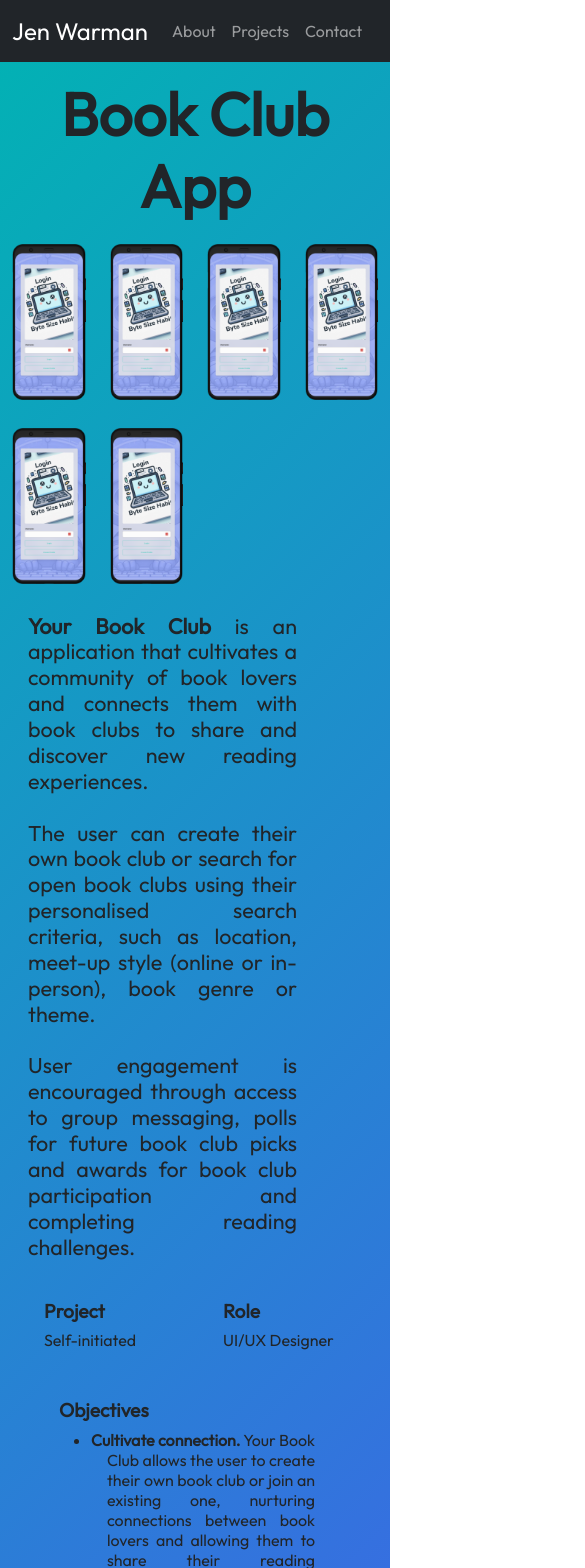
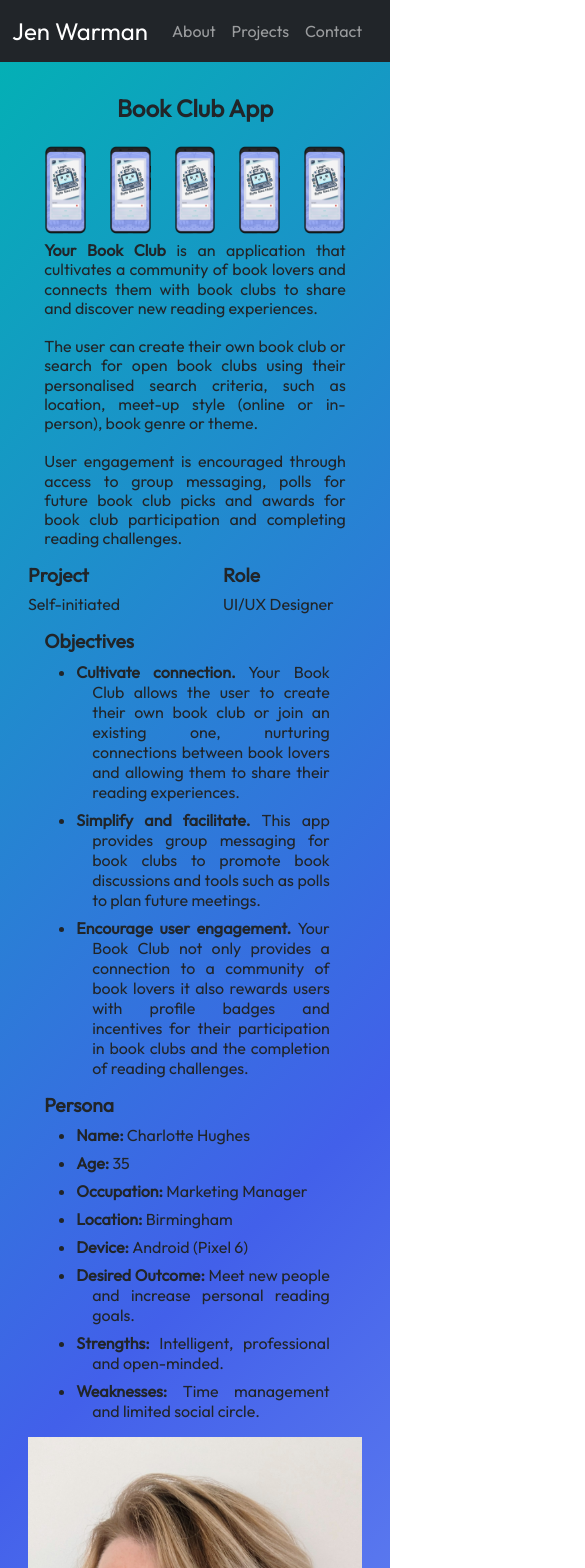
Before and after one commit to JenWarman/portfolio, a React (Vite) app: page /book-club-app in a window 390 px wide. Shown: the top 1568 px of the page, 585 px wide, since content can reach past the window. Built offline with nearby package versions, Linux system fonts and the light colour scheme.

Commit message:
Book club CSS

```diff
--- a/src/components/BookClubApp.jsx
+++ b/src/components/BookClubApp.jsx
@@ -4,51 +4,48 @@ import { Link } from "react-router-dom";
 function BookClubApp() {
     return (
         <>
-        <Container classname='bok-club-container'>
+        <Container classname='book-club-container'>
           <Row className='book-club-row'>
-            <Col className='book-club-row'>
+            <Col>
             <h1 className="book-club-title">Book Club App</h1>
             </Col>
             </Row>
-            <Row>
-            <Col xs={3} md={2}>
+            <Row className="book-club-image-row">
+            <Col xs={2} md={2}>
             <Image classname='byte-size-group-image'src='../ByteSizeHabitsMobileLogin.png' fluid/>
             </Col >
-            <Col xs={3} md={2}>
+            <Col xs={2} md={2}>
             <Image classname='byte-size-group-image'src='../ByteSizeHabitsMobileLogin.png' fluid/>
             </Col>
-            <Col xs={3} md={2}>
+            <Col xs={2} md={2}>
             <Image classname='byte-size-group-image'src='../ByteSizeHabitsMobileLogin.png' fluid/>
             </Col>
-            <Col xs={3} md={2}>
+            <Col xs={2} md={2}>
             <Image classname='byte-size-group-image'src='../ByteSizeHabitsMobileLogin.png' fluid/>
             </Col>
-            <Col xs={3} md={2}>
-            <Image classname='byte-size-group-image'src='../ByteSizeHabitsMobileLogin.png' fluid/>
-            </Col>
-            <Col xs={3} md={2}>
+            <Col xs={2} md={2}>
             <Image classname='byte-size-group-image'src='../ByteSizeHabitsMobileLogin.png' fluid/>
             </Col>
             </Row>
-            <Row>
-            <Col xs={10} md={12}><h4 className='book-club-intro'><strong>Your Book Club</strong> is an application that cultivates a community of book lovers and connects them with book clubs to share and discover new reading experiences. <br></br>
+            <Row className="book-club-image-row">
+            <Col xs={11} md={11}><h4 className='book-club-intro'><strong>Your Book Club</strong> is an application that cultivates a community of book lovers and connects them with book clubs to share and discover new reading experiences. <br></br>
 
 <br></br>The user can create their own book club or search for open book clubs using their personalised search criteria, such as location, meet-up style (online or in-person), book genre or theme. <br></br>
 
 <br></br>User engagement is encouraged through access to group messaging, polls for future book club picks and awards for book club participation and completing reading challenges.
 </h4></Col>
            </Row>
-          <Row className='byte-size-row'>
-            <Col>
+          <Row className="book-club-image-row">
+            <Col xs={6} md={5}>
             <h2 className="byte-size-sub-header">Project</h2>
             <h5 className="byte-size-intro">Self-initiated</h5>
             </Col>
-            <Col>
+            <Col xs={6} md={6}>
             <h2 className="byte-size-sub-header">Role</h2>
             <h5 className="byte-size-intro">UI/UX Designer</h5>
             </Col>
           </Row>
-          <Row className='byte-size-row'>
+          <Row className="book-club-image-row">
             <Col xs={11} md={11}className="byte-size-objectives">
             <h2 className="byte-size-sub-header">Objectives</h2>
           <ul>
@@ -60,7 +57,7 @@ function BookClubApp() {
             </ul>
             </Col>
           </Row>
-          <Row className='byte-size-row'>
+          <Row className="book-club-image-row">
             <Col xs={11} md={8} className="byte-size-objectives">
             <h2 className="byte-size-sub-header">Persona</h2>
           <ul>
@@ -74,63 +71,62 @@ function BookClubApp() {
             <li className="byte-size-list"><h5 className="byte-size-list"><span><strong>Weaknesses: </strong>Time management and limited social circle.</span></h5></li>
             </ul>
             </Col>
-            <Col xs={11} md={4}><Image src='../profile.jpg' fluid/></Col>
+            <Col xs={11} md={3}><Image src='../profile.jpg' fluid/></Col>
           </Row>
           </Container>
 
-          <Container className="book-club-wireframe-container" fluid bg="dark">
+          <Container className="book-club-wireframe-container" fluid>
         <Container className="book-club-inner-wireframe-container">
-          <Row>
-            <h2 id="book-club-wireframe-header">Wireframes</h2>
+          <Row className="book-club-image-row">
+            <h2 id="wireframe-header">Wireframes</h2>
           </Row>
           <Row className="book-club-wireframe-row">
-            <Col xs={3} md={3}>
+            <Col xs={4} md={3}>
               <Image className="book-club-wireframe-image" src="../BookClubApp/Splash Screen.png" />
             </Col>
-            <Col xs={3} md={3}>
+            <Col xs={4} md={3}>
               <Image className="book-club-wireframe-image" src="../BookClubApp/Login.png" />
             </Col>
-            <Col xs={3} md={3}>
+            <Col xs={4} md={3}>
               <Image className="book-club-wireframe-image" src="../BookClubApp/Sign-up.png" />
             </Col>
-            <Col xs={3} md={3}>
-              <Image className="book-club-wireframe-image" src="../BookClubApp/Home Screen-new user.png" />
+            <Col xs={4} md={3}>
+              <Image className="book-club-wireframe-image" src="../BookClubApp/Home Screen -new user.png" />
             </Col>
-            <Col xs={3} md={3}>
+            <Col xs={4} md={3}>
               <Image className="book-club-wireframe-image" src="../BookClubApp/Profile - New User.png" />
             </Col>
-            <Col xs={3} md={3}>
+            <Col xs={4} md={3}>
               <Image className="book-club-wireframe-image" src="../BookClubApp/Profile - Exisiting User.png" />
             </Col>
-            <Col xs={3} md={3}>
+            <Col xs={4} md={3}>
               <Image className="book-club-wireframe-image" src="../BookClubApp/Home Screen - exisiting user.png" />
             </Col>
-            <Col xs={3} md={3}>
+            <Col xs={4} md={3}>
               <Image className="book-club-wireframe-image" src="../BookClubApp/Book Club Search.png" />
             </Col>
-            <Col xs={3} md={23}>
+            <Col xs={4} md={3}>
               <Image className="book-club-wireframe-image" src="../BookClubApp/Book Club Create.png" />
             </Col>
-            <Col xs={3} md={3}>
+            <Col xs={4} md={3}>
               <Image className="book-club-wireframe-image" src="../BookClubApp/Book Club Home Page - Member.png" />
             </Col>
-            <Col xs={3} md={3}>
+            <Col xs={4} md={3}>
               <Image className="book-club-wireframe-image" src="../BookClubApp/Creator.png" />
             </Col>
-
-             <Col xs={3} md={3}>
+             <Col xs={4} md={3}>
              <Image className="book-club-wireframe-image" src="../BookClubApp/Book Club Page - About.png" />
            </Col>
-           <Col xs={3} md={3}>
+           <Col xs={4} md={3}>
               <Image className="book-club-wireframe-image" src="../BookClubApp/Book Club Page - Books.png" />
             </Col>
-            <Col xs={3} md={3}>
+            <Col xs={4} md={3}>
               <Image className="book-club-wireframe-image" src="../BookClubApp/Book Club Page - Messages.png" />
             </Col>
-            <Col xs={3} md={3}>
+            <Col xs={4} md={3}>
               <Image className="book-club-wireframe-image" src="../BookClubApp/Book Club Page - Poll.png" />
             </Col>
-            <Col xs={3} md={3}>
+            <Col xs={4} md={3}>
               <Image className="book-club-wireframe-image" src="../BookClubApp/Book Club Page - Events.png" />
             </Col>
           </Row>
--- a/src/index.css
+++ b/src/index.css
@@ -245,6 +245,7 @@ iframe {
 }
 .book-club-container {
   justify-content: center;
+  display: flex;
 }
 .book-club-title {
   text-align: center;
@@ -253,10 +254,15 @@ iframe {
   padding-top: 1rem;
 }
 .book-club-intro {
+  margin-left: 2rem;
+  margin-right: 2rem;
+  margin-bottom: 2rem;
   text-align: justify;
-  padding: 1rem;
+  font-size: 1.4rem;
 }
-
+.book-club-image-row {
+  justify-content: center;
+}
 .borderline-title {
   font-weight: bold;
   font-size: 60px;
@@ -274,6 +280,22 @@ iframe {
 }
 .borderline-row {
   padding: 1rem;
+}
+
+.book-club-wireframe-container {
+  display: flex;
+}
+.book-club-inner-wireframe-container {
+  display: flex;
+  flex-wrap: wrap;
+  flex-direction: column;
+  padding-top: 0;
+  padding-bottom: 0;
+}
+.book-club-wireframe-image {
+  padding-top: 2rem;
+  padding-bottom: 2rem;
+  height: 600px
 }
 
 /* mobile */
@@ -536,6 +558,29 @@ iframe {
   a#header-title.navbar-brand {
     font-size: 1.5rem;
   }
+  .book-club-inner-wireframe-container {
+    padding:1rem
+  }
+  .book-club-wireframe-image {
+    padding-top: 2rem;
+    padding-bottom: 2rem;
+    height: 300px
+  }
+  .book-club-title {
+    font-size: 1.5rem;
+    font-weight: bold;
+    padding-top: 1rem;
+    margin: 1rem;
+  }
+  .book-club-intro {
+    margin-left: 1rem;
+    margin-right: 1rem;
+    margin-bottom: 1rem;
+    font-size: 1rem;
+  }
+  .book-club-image-row {
+    justify-content: center;
+  }
 }
 
 /* Animation */
```
